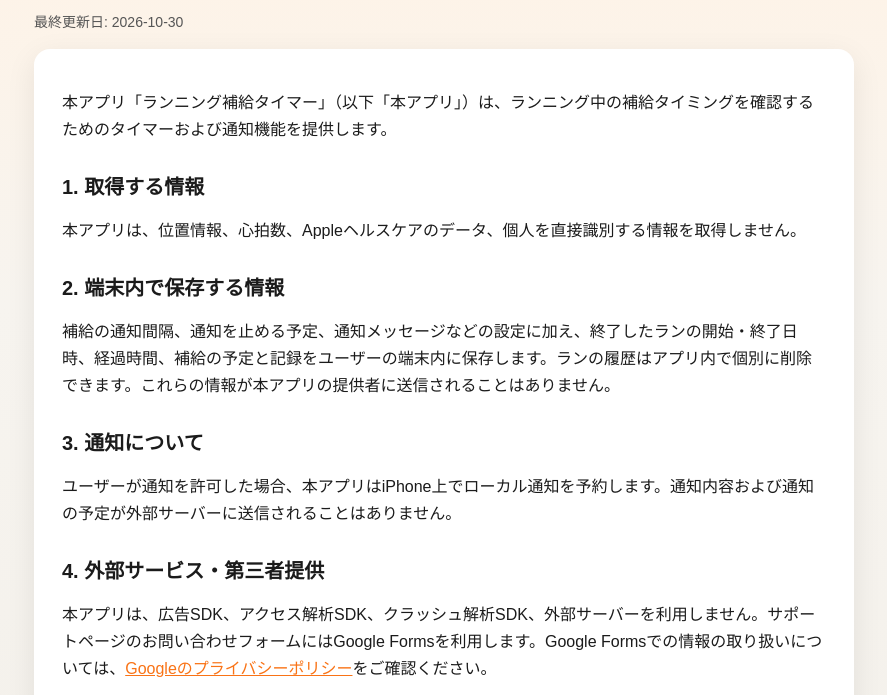
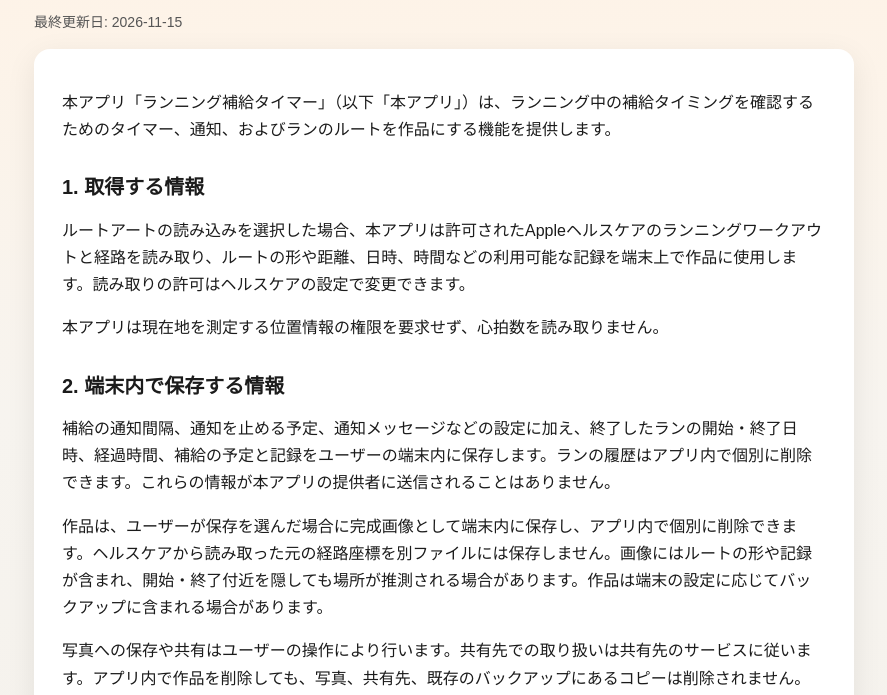
Before and after one commit to mytysoldier/app-privacy, a plain HTML site: page privacy/race-fuel-timer/index.html in a window 1280 px wide. Shown: the part 105-800 px from the top of the page, without its empty margins (196-1083 px from the left). Drawn offline with Linux system fonts and the light colour scheme.

Commit message:
Prepare privacy policy for route artwork

```diff
--- a/privacy/race-fuel-timer/index.html
+++ b/privacy/race-fuel-timer/index.html
@@ -61,19 +61,22 @@
   <body>
     <main>
       <h1>プライバシーポリシー</h1>
-      <p class="note">最終更新日: 2026-10-30</p>
+      <p class="note">最終更新日: 2026-11-15</p>
       <div class="card">
         <p>
-          本アプリ「ランニング補給タイマー」（以下「本アプリ」）は、ランニング中の補給タイミングを確認するためのタイマーおよび通知機能を提供します。
+          本アプリ「ランニング補給タイマー」（以下「本アプリ」）は、ランニング中の補給タイミングを確認するためのタイマー、通知、およびランのルートを作品にする機能を提供します。
         </p>
 
         <h2>1. 取得する情報</h2>
-        <p>本アプリは、位置情報、心拍数、Appleヘルスケアのデータ、個人を直接識別する情報を取得しません。</p>
+        <p>ルートアートの読み込みを選択した場合、本アプリは許可されたAppleヘルスケアのランニングワークアウトと経路を読み取り、ルートの形や距離、日時、時間などの利用可能な記録を端末上で作品に使用します。読み取りの許可はヘルスケアの設定で変更できます。</p>
+        <p>本アプリは現在地を測定する位置情報の権限を要求せず、心拍数を読み取りません。</p>
 
         <h2>2. 端末内で保存する情報</h2>
         <p>
           補給の通知間隔、通知を止める予定、通知メッセージなどの設定に加え、終了したランの開始・終了日時、経過時間、補給の予定と記録をユーザーの端末内に保存します。ランの履歴はアプリ内で個別に削除できます。これらの情報が本アプリの提供者に送信されることはありません。
         </p>
+        <p>作品は、ユーザーが保存を選んだ場合に完成画像として端末内に保存し、アプリ内で個別に削除できます。ヘルスケアから読み取った元の経路座標を別ファイルには保存しません。画像にはルートの形や記録が含まれ、開始・終了付近を隠しても場所が推測される場合があります。作品は端末の設定に応じてバックアップに含まれる場合があります。</p>
+        <p>写真への保存や共有はユーザーの操作により行います。共有先での取り扱いは共有先のサービスに従います。アプリ内で作品を削除しても、写真、共有先、既存のバックアップにあるコピーは削除されません。</p>
 
         <h2>3. 通知について</h2>
         <p>
@@ -82,7 +85,7 @@
 
         <h2>4. 外部サービス・第三者提供</h2>
         <p>
-          本アプリは、広告SDK、アクセス解析SDK、クラッシュ解析SDK、外部サーバーを利用しません。サポートページのお問い合わせフォームにはGoogle Formsを利用します。Google Formsでの情報の取り扱いについては、<a href="https://policies.google.com/privacy">Googleのプライバシーポリシー</a>をご確認ください。
+          本アプリは、広告SDK、アクセス解析SDK、クラッシュ解析SDK、独自の外部サーバーを利用せず、ヘルスケアの情報や作品を提供者へ自動送信または販売しません。サポートページのお問い合わせフォームにはGoogle Formsを利用します。Google Formsでの情報の取り扱いについては、<a href="https://policies.google.com/privacy">Googleのプライバシーポリシー</a>をご確認ください。
         </p>
 
         <h2>5. お問い合わせ</h2>
```
